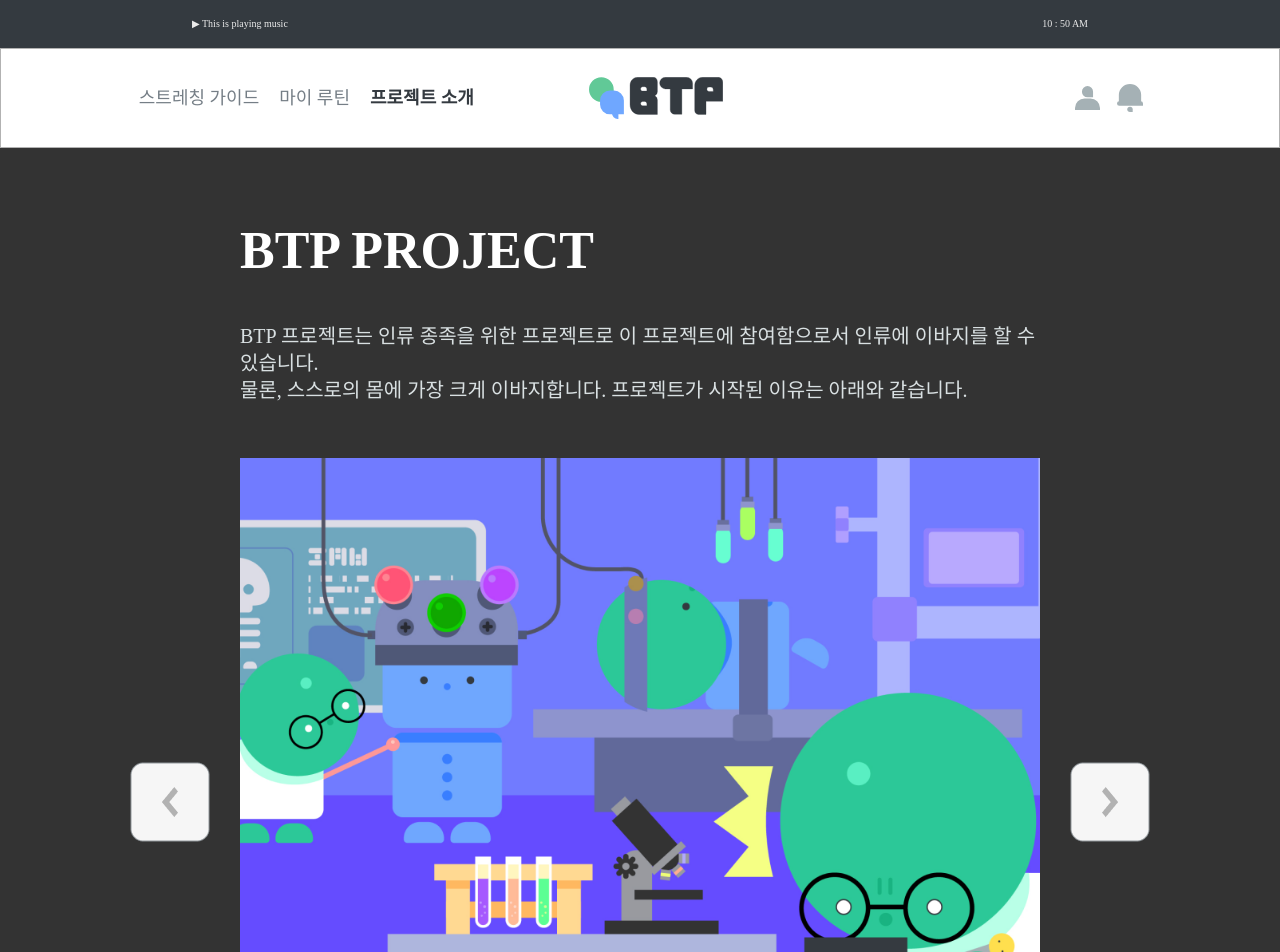
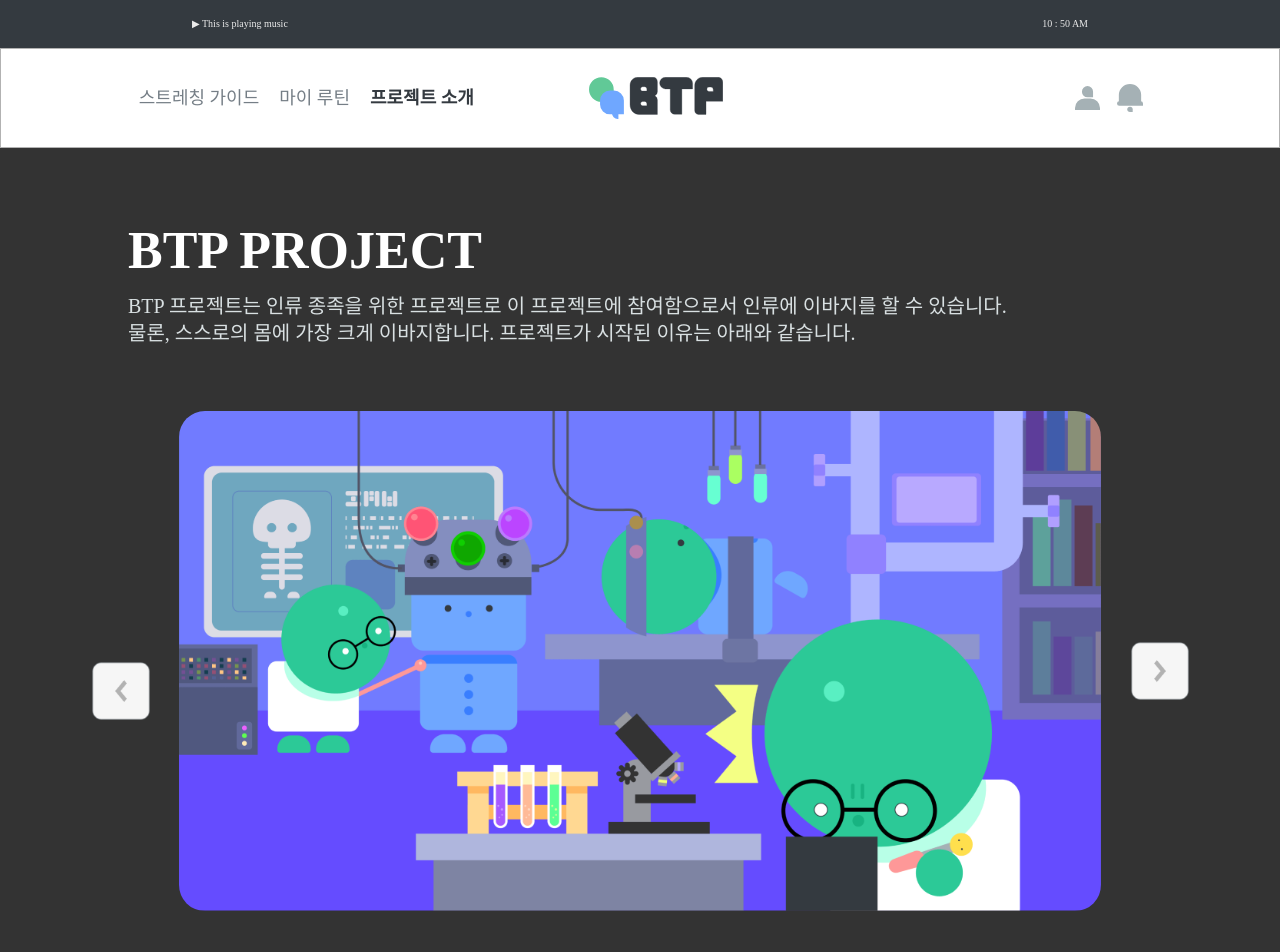
Before and after one commit to turtle-engineers/BTP_ui, a Vue app: page /story in a window 1280 px wide. Shown: the top 952 px of the page. Built offline with nearby package versions, Linux system fonts and the light colour scheme; a web font is replaced by a local one.

Commit message:
스토리 fix slick으로 변경 기타 빠졌던것 보충

```diff
--- a/src/assets/scss/components/story.scss
+++ b/src/assets/scss/components/story.scss
@@ -1,88 +1,140 @@
-*{
+* {
   box-sizing: border-box;
 }
 
-.app-container{
+.app-container {
   padding: 0;
   margin: 0;
   background-color: #333333;
+  text-align: center;
 }
 
-#desc{
-  width: 62.5vw;
+.btp-title {
+  h1 {
+    margin-bottom: 10px;
+    font-size: 52px;
+    font-weight: 700;
+    line-height: 65px;
+    text-align: left;
+    color: white;
+  }
+
+  p {
+    font-size: 20px;
+    font-weight: 500;
+    line-height: 27px;
+    text-align: left;
+    color: #D9E0E2;
+  }
+
+  padding-bottom: 54px;
+}
+
+.slick-slider {
+  width: 90%;
+  max-width: 1200px;
   margin: 0 auto;
-  padding-top: 70px;
-  margin-bottom: 54px;
-  color: white;
-  // white-space: nowrap;
-  h1{
-    margin-bottom: 40px;
-    font-weight: bold;
-    font-size: 52px;
-    line-height :65.1px;
+}
+
+.slide-content {
+  position: relative;
+
+  img {
+    width: 100%;
+    border-radius: 26px;
   }
-  p{
-    font-size: 20px;
-    line-height: 27px;
-    color: #D9E0E2;
+
+  h1 {
+    font-size: 24px;
+    margin: 66px 0;
+    text-align: center;
+    color: white;
+  }
+
+  .y-btn {
+    position: absolute;
+    width: 31.5%;
+    top: 15.2%;
+    left: 50%;
+    transform: translate(-50%, 0);
+    animation: blink-effect 1s step-end infinite;
+
+    @keyframes blink-effect {
+      50% {
+        opacity: 0;
+      }
+    }
+  }
+}
+
+.slick-prev,
+.slick-next {
+  font-size: 0;
+  line-height: 0;
+  position: absolute;
+  top: 30%;
+  display: block;
+  width: 20px;
+  height: 20px;
+  padding: 0;
+  -webkit-transform: translate(0, -50%);
+  -ms-transform: translate(0, -50%);
+  transform: translate(0, -50%);
+  cursor: pointer;
+  color: transparent;
+  border: none;
+  outline: none;
+  background: transparent;
+}
+
+.slick-prev {
+  top: 35%;
+  // top: 200px+10px;
+  left: -57px-30px;
+  transform: translate(0, 50%);
+}
+
+.slick-next {
+  // top: 200px;
+  top: 35%;
+  right: -20px-30px;
+  transform: translate(0, -50%);
+}
+
+.arrow-btn {
+  border: none;
+
+  img {
+    height: 58px;
   }
 }
 
 .story-page {
   text-align: center;
 }
-#story-container{
+
+#story-container {
   display: flex;
   width: fit-content;
   margin: 0 auto;
 }
 
 #slider {
-  overflow : hidden;
+  overflow: hidden;
   min-width: 700px; //임의
   width: 62.5vw;
   height: 86vh;
   margin: 0 30px;
 }
 
-@for $cardnum from 1 to 9 {
-  .card#{$cardnum}{
-    width:100%;
-    height:100%;
-    background-image:url("../assets/images/story/BS"+ $cardnum + ".png");
-    background-size: cover;
-    background-position: top center;
-  }
-}
-
-#finalimg{
-  position: relative;
-}
-.story-btn{
-  position: absolute;
-  top: 17%;
-  left: 448.5px; //43.7%;
-}
-
-@keyframes blink-effect {
-  50% {
-    opacity: 0;
-  }
-}
-#blink {
-  animation: blink-effect 1s step-end infinite;
-}
-
-
-#go-stretching {
-  margin-top: 30px;
-  margin-bottom: 76px;
+.go-stretching-btn {
+  margin: 0 auto;
   background-color: $color-w;
   padding: 14px 48px;
   border-radius: 46px;
   font-weight: bold;
-font-size: 24px;
-line-height: 30px;
-color: $btpblack;
-white-space: nowrap;
+  font-size: 24px;
+  line-height: 30px;
+  color: $btpblack;
+  white-space: nowrap;
 }
--- a/src/views/Story.vue
+++ b/src/views/Story.vue
@@ -1,29 +1,63 @@
 <template>
   <div class="app-container">
     <simpleheader></simpleheader>
-
-      <div id="desc">
+    <div class="btp-container">
+      <!-- 타이틀 -->
+      <div class="btp-title">
         <h1>BTP PROJECT</h1>
         <p>
-          BTP 프로젝트는 인류 종족을 위한 프로젝트로 이 프로젝트에
-          참여함으로서 인류에 이바지를 할 수 있습니다. <br />
+          BTP 프로젝트는 인류 종족을 위한 프로젝트로 이 프로젝트에 참여함으로서 인류에 이바지를 할 수 있습니다. <br />
           물론, 스스로의 몸에 가장 크게 이바지합니다. 프로젝트가 시작된 이유는 아래와 같습니다.
         </p>
       </div>
-<div class="story-page">
-      <div id="story-container">
-        <button class="slide-btn" id="prev" @click="prev">
-          <img src="../assets/icon/left_square.png" />
-        </button>
-        <div id="slider">
-          <div :class="`card${index}`"></div>
+      <VueSlickCarousel class="slick" v-bind="settings">
+        <div class="slide-content">
+          <img src="../assets/images/story/1.png" alt="1번 그림" />
+          <h1>2021년... 인류의 진화를 연구하던 과학자들은 충격적인 발견을 하게된다.</h1>
         </div>
-        <button class="slide-btn" id="next" @click="next">
-          <img src="../assets/icon/right_square.png" />
-        </button>
-      </div>
+        <div class="slide-content">
+          <img src="../assets/images/story/2.png" alt="12번 그림" />
+          <h1>최근 잡아온 거북이와 인류의 DNA가 일치했던 것!</h1>
+        </div>
+        <div class="slide-content">
+          <img src="../assets/images/story/3.png" alt="3번 그림" />
+          <h1>거북이와 인류를 계속해서 연구하던 과학자들은 깨닫게 된다.</h1>
+        </div>
+        <div class="slide-content">
+          <img src="../assets/images/story/4.png" alt="4번 그림" />
+          <h1>이 거북이는 인류의 미래의 모습이라는 사실을!!</h1>
+        </div>
+        <div class="slide-content">
+          <img src="../assets/images/story/5.png" alt="5번 그림" />
+          <h1>그리고 자신들 또한 거북이가 되어가고 있다는 사실을-!!</h1>
+        </div>
+        <div class="slide-content">
+          <img src="../assets/images/story/6.png" alt="6번 그림" />
+          <h1>그들은 거북이가 되지 않기위해<br />과학자들은 하나의 프로젝트를 비밀리에 진행하게 된다.</h1>
+        </div>
+        <div class="slide-content">
+          <img src="../assets/images/story/7.png" alt="87번 그림" />
 
-      <button id="go-stretching">훈련하러 가기</button>
+          <h1>[Back to the People..] 이름하여 BTP 프로젝트!</h1>
+        </div>
+        <div class="slide-content">
+          <img src="../assets/images/story/8.png" alt="8번 그림" />
+          <img src="../assets/images/story/yellow.png" alt="훈련 button" class="y-btn" />
+          <h1>인류가 거북이가 되는 것을 막기 위해 프로젝트에 참여하세요!</h1>
+        </div>
+
+        <template #prevArrow="">
+          <button class="arrow-btn">
+            <img src="../assets/icon/left_square.png" alt="arrow-left" />
+          </button>
+        </template>
+        <template #nextArrow="">
+          <button class="arrow-btn">
+            <img src="../assets/icon/right_square.png" alt="arrow-left" />
+          </button>
+        </template>
+      </VueSlickCarousel>
+      <button type="button" class="go-stretching-btn">훈련하러 가기</button>
     </div>
   </div>
 </template>
@@ -34,33 +68,22 @@
 </style>
 <script>
 import simpleheader from "../components/layout/simpleheader.vue";
+import VueSlickCarousel from "vue-slick-carousel";
+import "vue-slick-carousel/dist/vue-slick-carousel.css";
 export default {
   data() {
     return {
-      index: 1,
+      settings: {
+        arrows: true,
+        dots: false,
+        slidesToShow: 1,
+        slidesToScroll: 1,
+      },
     };
   },
   components: {
     simpleheader,
-  },
-
-  methods: {
-    prev() {
-      if (this.index == 1) {
-        this.index = 8;
-      } else {
-        this.index = this.index - 1;
-      }
-      // alert(this.index);
-    },
-    next() {
-      if (this.index == 8) {
-        this.index = 1;
-      } else {
-        this.index = this.index + 1;
-      }
-      // alert(this.index);
-    },
+    VueSlickCarousel,
   },
 };
 </script>
```
